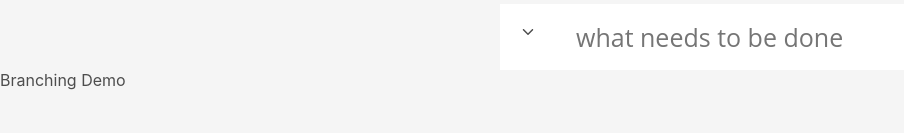
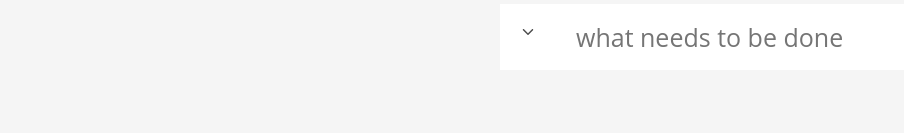
Before and after one commit to Dhawan-dm/todo-class, a React (Create React App) app: page / in a window 1280 px wide. Shown: the part 167-300 px from the top of the page, without its empty margins (0-904 px from the left). Built offline with nearby package versions, Linux system fonts and the light colour scheme.

Commit message:
base todo

```diff
--- a/src/App.tsx
+++ b/src/App.tsx
@@ -7,7 +7,6 @@ function App() {
     <div className="App">
       <Heading></Heading>
       <List></List>
-      <div>Branching Demo</div>
     </div>
   );
 }
```
